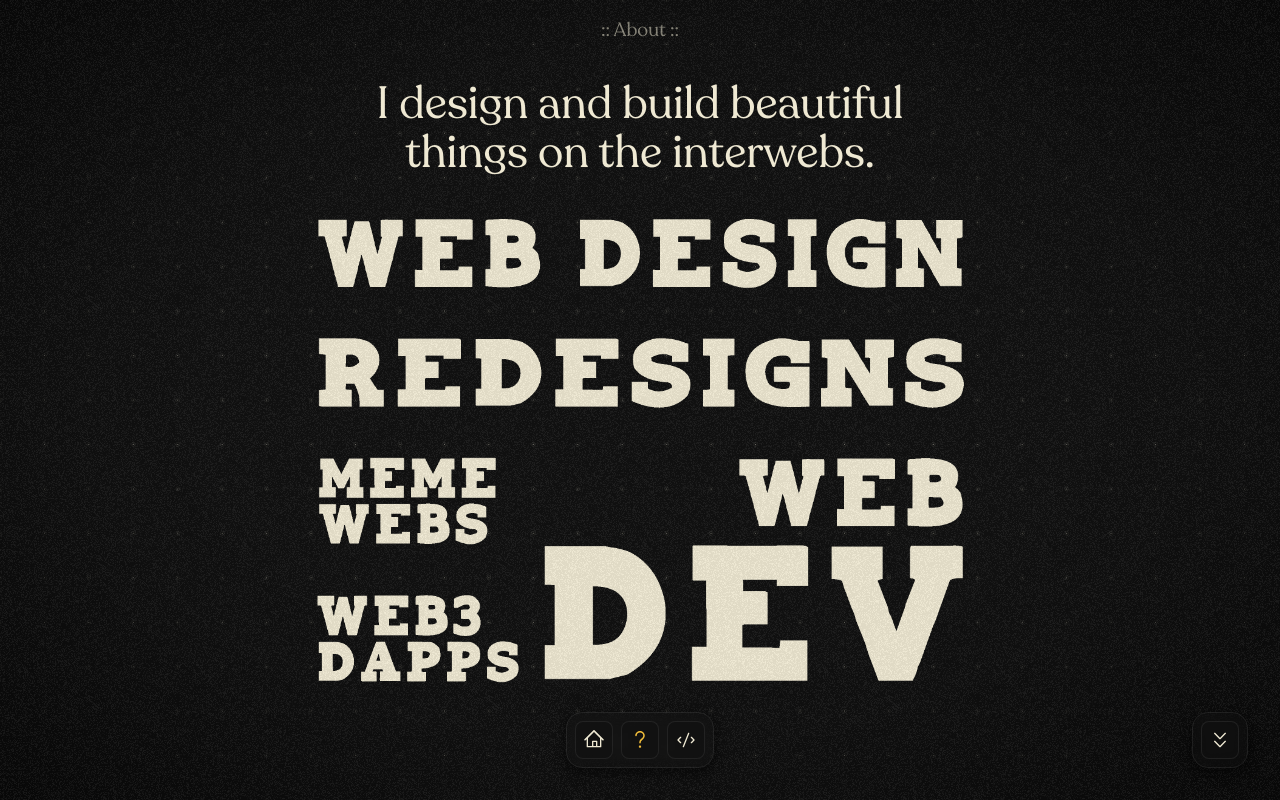
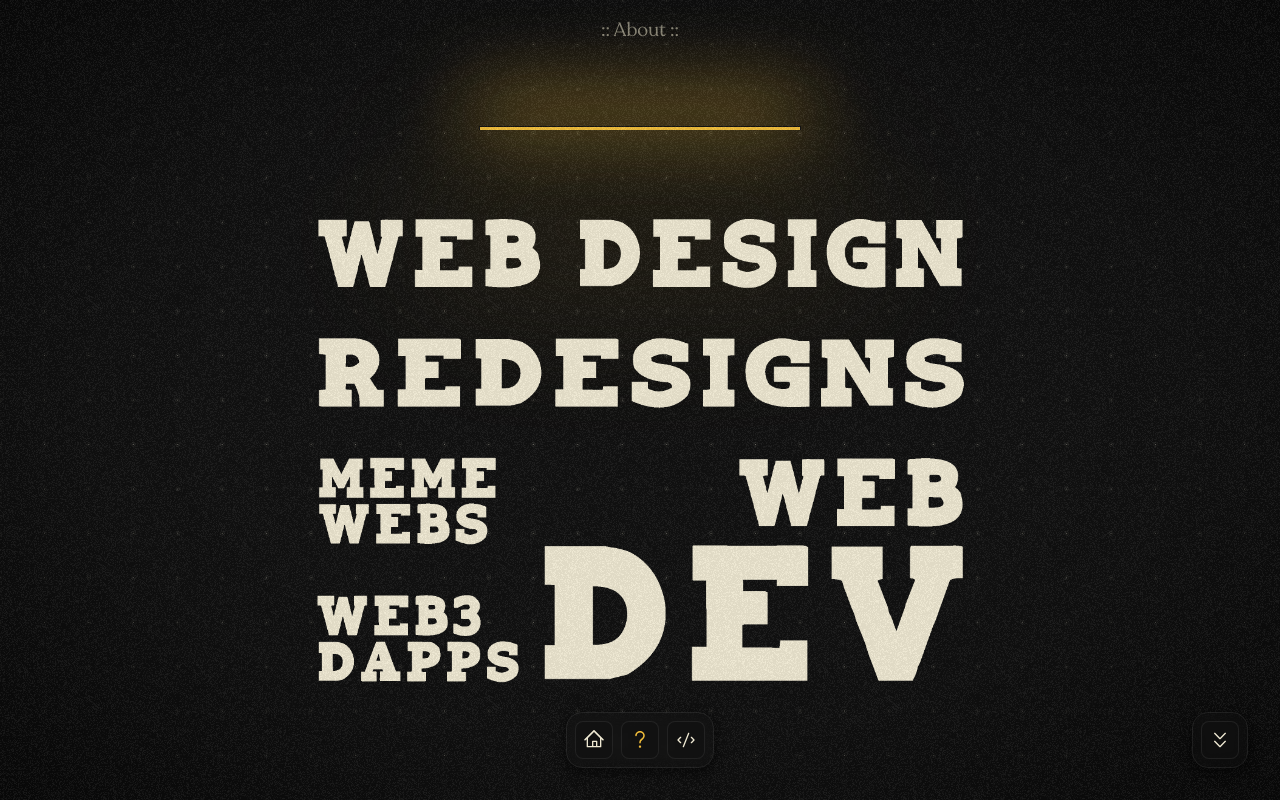
Before and after one commit to finisus/portfolio, a React (Vite) app: page / in a window 1280 px wide. Both pictures are taken after a click on the button 640 px from the left and 740 px from the top of the page. Shown: the top 800 px of the page. Built offline with nearby package versions, Linux system fonts and the light colour scheme.

Commit message:
revert aceternity tailwind lamp

```diff
--- a/package.json
+++ b/package.json
@@ -24,7 +24,6 @@
     "eslint-plugin-react-refresh": "^0.4.9",
     "framer-motion": "^11.4.0",
     "globals": "^15.9.0",
-    "tailwind-merge": "^2.5.2",
     "typescript": "^5.5.3",
     "typescript-eslint": "^8.0.1",
     "vite": "^5.4.1"
--- a/src/AboutPage.tsx
+++ b/src/AboutPage.tsx
@@ -1,9 +1,6 @@
-"use client";
 import Info from './Info.tsx';
 import gridDotsSVG from './assets/grid[circular-dots][18x18].svg';
 import skillsBannerImg from './assets/skills-banner-playtoy[compressed].png';
-import { motion } from "framer-motion";
-import { LampContainer } from './Lamp.tsx';
 
 function AboutPage(): JSX.Element {
   return(
@@ -33,20 +30,9 @@ function AboutPage(): JSX.Element {
       <div className='content'>
         <span>:: About ::</span>
         <div className='header'>
-          <LampContainer className='lamp'>
-            <motion.h1
-              initial={{ opacity: 0.5, y: 100 }}
-              whileInView={{ opacity: 1, y: 0 }}
-              transition={{
-                delay: 0.3,
-                duration: 0.8,
-                ease: "easeInOut",
-              }}
-              className="mt-8 bg-gradient-to-br from-slate-300 to-slate-500 py-4 bg-clip-text text-center text-4xl font-medium tracking-tight text-transparent md:text-7xl"
-            >
-              I design and build beautiful things on the interwebs.
-            </motion.h1>
-          </LampContainer>
+          <div className='lamp'></div>
+          <div className='lamplight'></div>
+          <h1>I design and build beautiful things on the interwebs.</h1>
         </div>
         <div className='skills'>
           <img src={skillsBannerImg} />
--- a/src/App.tsx
+++ b/src/App.tsx
@@ -14,7 +14,7 @@ function App(): JSX.Element {
 
   useEffect(() => {
     setIsLaunched(true);
-    setActivePage("AboutPage");
+    setActivePage("HomePage");
   }, []);
 
   useEffect(() => {
--- a/src/Lamp.tsx
+++ /dev/null
@@ -1,104 +0,0 @@
-"use client";
-import React from "react";
-import { motion } from "framer-motion";
-import { cn } from "./lib/lamp/utils.ts";
-
-export function LampDemo() {
-  return (
-    <LampContainer>
-      <motion.h1
-        initial={{ opacity: 0.5, y: 100 }}
-        whileInView={{ opacity: 1, y: 0 }}
-        transition={{
-          delay: 0.3,
-          duration: 0.8,
-          ease: "easeInOut",
-        }}
-        className="mt-8 bg-gradient-to-br from-slate-300 to-slate-500 py-4 bg-clip-text text-center text-4xl font-medium tracking-tight text-transparent md:text-7xl"
-      >
-        Build lamps <br /> the right way
-      </motion.h1>
-    </LampContainer>
-  );
-}
-
-export const LampContainer = ({
-  children,
-  className,
-}: {
-  children: React.ReactNode;
-  className?: string;
-}) => {
-  return (
-    <div
-      className={cn(
-        "relative flex min-h-screen flex-col items-center justify-center overflow-hidden bg-slate-950 w-full rounded-md z-0",
-        className
-      )}
-    >
-      <div className="relative flex w-full flex-1 scale-y-125 items-center justify-center isolate z-0 ">
-        <motion.div
-          initial={{ opacity: 0.5, width: "15rem" }}
-          whileInView={{ opacity: 1, width: "30rem" }}
-          transition={{
-            delay: 0.3,
-            duration: 0.8,
-            ease: "easeInOut",
-          }}
-          style={{
-            backgroundImage: `conic-gradient(var(--conic-position), var(--tw-gradient-stops))`,
-          }}
-          className="absolute inset-auto right-1/2 h-56 overflow-visible w-[30rem] bg-gradient-conic from-cyan-500 via-transparent to-transparent text-white [--conic-position:from_70deg_at_center_top]"
-        >
-          <div className="absolute  w-[100%] left-0 bg-slate-950 h-40 bottom-0 z-20 [mask-image:linear-gradient(to_top,white,transparent)]" />
-          <div className="absolute  w-40 h-[100%] left-0 bg-slate-950  bottom-0 z-20 [mask-image:linear-gradient(to_right,white,transparent)]" />
-        </motion.div>
-        <motion.div
-          initial={{ opacity: 0.5, width: "15rem" }}
-          whileInView={{ opacity: 1, width: "30rem" }}
-          transition={{
-            delay: 0.3,
-            duration: 0.8,
-            ease: "easeInOut",
-          }}
-          style={{
-            backgroundImage: `conic-gradient(var(--conic-position), var(--tw-gradient-stops))`,
-          }}
-          className="absolute inset-auto left-1/2 h-56 w-[30rem] bg-gradient-conic from-transparent via-transparent to-cyan-500 text-white [--conic-position:from_290deg_at_center_top]"
-        >
-          <div className="absolute  w-40 h-[100%] right-0 bg-slate-950  bottom-0 z-20 [mask-image:linear-gradient(to_left,white,transparent)]" />
-          <div className="absolute  w-[100%] right-0 bg-slate-950 h-40 bottom-0 z-20 [mask-image:linear-gradient(to_top,white,transparent)]" />
-        </motion.div>
-        <div className="absolute top-1/2 h-48 w-full translate-y-12 scale-x-150 bg-slate-950 blur-2xl"></div>
-        <div className="absolute top-1/2 z-50 h-48 w-full bg-transparent opacity-10 backdrop-blur-md"></div>
-        <div className="absolute inset-auto z-50 h-36 w-[28rem] -translate-y-1/2 rounded-full bg-cyan-500 opacity-50 blur-3xl"></div>
-        <motion.div
-          initial={{ width: "8rem" }}
-          whileInView={{ width: "16rem" }}
-          transition={{
-            delay: 0.3,
-            duration: 0.8,
-            ease: "easeInOut",
-          }}
-          className="absolute inset-auto z-30 h-36 w-64 -translate-y-[6rem] rounded-full bg-cyan-400 blur-2xl"
-        ></motion.div>
-        <motion.div
-          initial={{ width: "15rem" }}
-          whileInView={{ width: "30rem" }}
-          transition={{
-            delay: 0.3,
-            duration: 0.8,
-            ease: "easeInOut",
-          }}
-          className="absolute inset-auto z-50 h-0.5 w-[30rem] -translate-y-[7rem] bg-cyan-400 "
-        ></motion.div>
-
-        <div className="absolute inset-auto z-40 h-44 w-full -translate-y-[12.5rem] bg-slate-950 "></div>
-      </div>
-
-      <div className="relative z-50 flex -translate-y-80 flex-col items-center px-5">
-        {children}
-      </div>
-    </div>
-  );
-};
--- a/src/index.css
+++ b/src/index.css
@@ -371,9 +371,33 @@ h3 {
   justify-content: center;
   align-items: flex-start;
 }
+.ap .content .header h1 {
+  opacity: 0;
+}
 
 .lamp {
-  z-index: 999;
+  align-self: center;
+  width: 320px;
+  height: 3px;
+  border-top: 1px solid var(--bg);
+  border-left: 0.1px solid var(--bg);
+  border-right: 0.1px solid var(--bg);
+  background-color: rgb(241, 189, 59);
+  position: absolute;
+  box-shadow: 0px -16px 80px 8px rgb(241, 189, 59);
+}
+
+.lamplight {
+  opacity: 0.1;
+  z-index: -1;
+  align-self: center;
+  width: 320px;
+  height: 8px;
+  background-color: black;
+  position: absolute;
+  filter: blur(20px);
+  -webkit-filter: blur(20px);
+  box-shadow: 0px 100px 160px 60px rgb(241, 189, 59);
 }
 
 .ap .content .skills {
--- a/src/lib/lamp/utils.ts
+++ /dev/null
@@ -1,6 +0,0 @@
-import { ClassValue, clsx } from "clsx";
-import { twMerge } from "tailwind-merge";
-
-export function cn(...inputs: ClassValue[]) {
-  return twMerge(clsx(inputs));
-}
```
Also changed, not shown: 1 other file (tests, documents, lock files or other folders).
